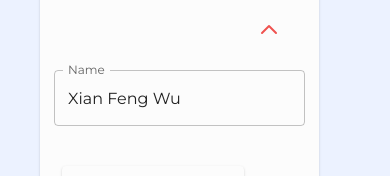
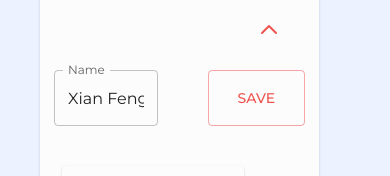
Before and after one commit to XianFengWu1996/taipeicuisine_nextjs, a Next.js app: page /order/checkout in a window 390 px wide. Both pictures are taken after a click on the button "EDIT". Shown: the part 315-491 px from the top of the page. Built offline with nearby package versions, Linux system fonts and the light colour scheme.

Commit message:
add basic removePhoneNumber

```diff
--- a/components/order/checkout/customerDetails/CustomerCard.tsx
+++ b/components/order/checkout/customerDetails/CustomerCard.tsx
@@ -41,7 +41,7 @@ export const CustomerCard = ({ title, icon,  content }: ICustomerCardProps) => {
                 }
             </CardActions>
 
-            <CustomerCollapse expand={expand} />
+            <CustomerCollapse expand={expand} handleCloseCard={handleToggleExpand}/>
         </Card>
 
 
--- a/components/order/checkout/customerDetails/customerCollapse.tsx
+++ b/components/order/checkout/customerDetails/customerCollapse.tsx
@@ -5,11 +5,12 @@ import { v4} from 'uuid'
 import { BiTrash } from "react-icons/bi";
 import { phoneFormat } from "../../../../utils/functions/phone";
 import { useEffect, useState } from "react";
-import { AiOutlineCheck, AiOutlineCheckCircle } from "react-icons/ai";
-import { setDefaultPhoneNumber } from "../../../../store/slice/customerSlice";
+import { AiFillPlusCircle, AiOutlineCheckCircle, AiOutlinePlus } from "react-icons/ai";
+import { removePhoneNumber, setDefaultPhoneNumber, updateCustomerName } from "../../../../store/slice/customerSlice";
 
 interface ICustomerCollapseProps {
     expand: boolean,
+    handleCloseCard: () => void
 }
 
 export const CustomerCollapse = (props: ICustomerCollapseProps) => {
@@ -31,20 +32,15 @@ export const CustomerCollapse = (props: ICustomerCollapseProps) => {
             return <Grid
                 item lg={6} sm={12}
                 key={v4()}
-            ><Card sx={{ padding: 1}} onClick={() => {
-                console.log(phone_num)
-            }}>
-                <CardContent>
-                    {phoneFormat(phone_num)}
-                </CardContent>
-
-
+            ><Card sx={{ padding: 1}}>
+                <CardContent>{phoneFormat(phone_num)}</CardContent>
                 <CardActions>
                     <Button
                         disabled={phone_num === phone}
                         onClick={() => {
-                            // make a request to database
+                            // todo update the backend
                             dispatch(setDefaultPhoneNumber(phone_num));
+                            props.handleCloseCard();
                         }}
                     >Select</Button>
 
@@ -54,7 +50,9 @@ export const CustomerCollapse = (props: ICustomerCollapseProps) => {
                         </Icon> : null
                     }
 
-                    <IconButton  color="primary" >
+                    <IconButton  color="primary" onClick={() => {
+                        dispatch(removePhoneNumber(phone_num))
+                    }}>
                         <BiTrash/>
                     </IconButton>
 
@@ -73,10 +71,12 @@ export const CustomerCollapse = (props: ICustomerCollapseProps) => {
                 justifyContent: 'center',
                 alignItems: 'center',
                 '& > :not(style)': {my: 1.5, width: '90%'},
+                paddingBottom: '40px'
             }}
             noValidate
             autoComplete="off"
         >
+        <div style={{ display: 'flex'}}>
             <TextField
                 id="customer_name"
                 label="Name"
@@ -86,16 +86,41 @@ export const CustomerCollapse = (props: ICustomerCollapseProps) => {
                 onChange={(e) => { setName(e.target.value); }}
             />
 
+            <Button
+                variant="outlined"
+                sx={{ paddingX: 5, marginLeft: '50px' }}
+                onClick={() => {
+                    // todo update the backend
+                    if(customer_name !== name){
+                        dispatch(updateCustomerName(customer_name));
+                    }
+
+                    props.handleCloseCard();
+
+                }}
+            >Save</Button>
+        </div>
+
 
         <Grid container spacing={2}>
             { renderPhoneList() }
             <Grid item  lg={6} sm={12}>
-                <Card sx={{ padding: 1, height: '100%'}}> Add New Phone Number</Card>
+                <Card
+                    sx={{
+                        padding: 1,
+                        height: '100%',
+                        display: 'flex',
+                        justifyContent: 'center',
+                        alignItems: 'center'
+                    }}>
+                    <Icon sx={{ fontSize: 45, color: '#555'}}>
+                        <AiOutlinePlus />
+                    </Icon>
+                </Card>
             </Grid>
         </Grid>
 
 
-        <Button sx={{ backgroundColor: '#000'}} variant="contained" size="large" disabled={customer_name !== name || customer_phone !== phone}>Edit</Button>
         </Box>
     </Collapse>
 }
--- a/store/slice/customerSlice.ts
+++ b/store/slice/customerSlice.ts
@@ -36,6 +36,16 @@ export const customerSlice = createSlice({
       state.phone_list.splice(index, 1);
       state.phone_list.unshift(payload);
     },
+    removePhoneNumber: (state, {payload} : PayloadAction<string>) => {
+      let index = state.phone_list.findIndex(phone  => phone === payload);
+      state.phone_list.splice(index, 1);
+    },
+
+
+    // NAME RELATED
+    updateCustomerName: (state, {payload} : PayloadAction<string>) => {
+      state.name = payload;
+    }
   }
 })
 
@@ -43,4 +53,6 @@ export default customerSlice.reducer
 
 export const {
   setDefaultPhoneNumber,
+  removePhoneNumber,
+  updateCustomerName,
 } = customerSlice.actions
```
Also changed, not shown: utils/functions/time.ts (line endings or trailing spaces). Lines whose indentation alone changed are shown as unchanged.
